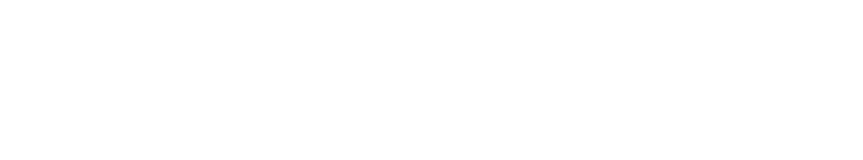
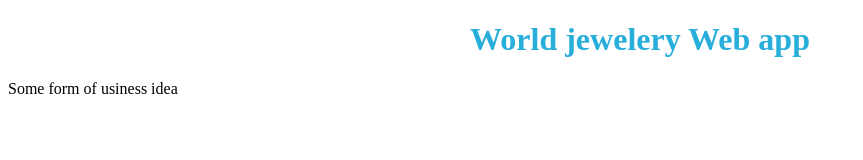
Before and after one commit to HariKishore7/React-Assignment---Rendering-Multiple-Components-with-React, a React app: page / in a window 1280 px wide. Shown: the whole page, without its empty margins (0-863 px from the left). Built offline with nearby package versions, Linux system fonts and the light colour scheme.

Commit message:
Changes made

```diff
--- a/src/components/App.js
+++ b/src/components/App.js
@@ -3,7 +3,10 @@ import '../styles/App.css';
 
 const App = () => {
   return (
-    <></>
+    <div>
+      <h1 data-ns-test="project-name" >World jewelery Web app</h1>
+      <p data-ns-test="project-description">Some form of usiness idea</p>
+    </div>
   )
 }
 
--- a/src/index.html
+++ b/src/index.html
@@ -8,5 +8,6 @@
 </head>
 <body>
 <div id="root">
+    <p>Here</p>
 </div>
 </html>
```
